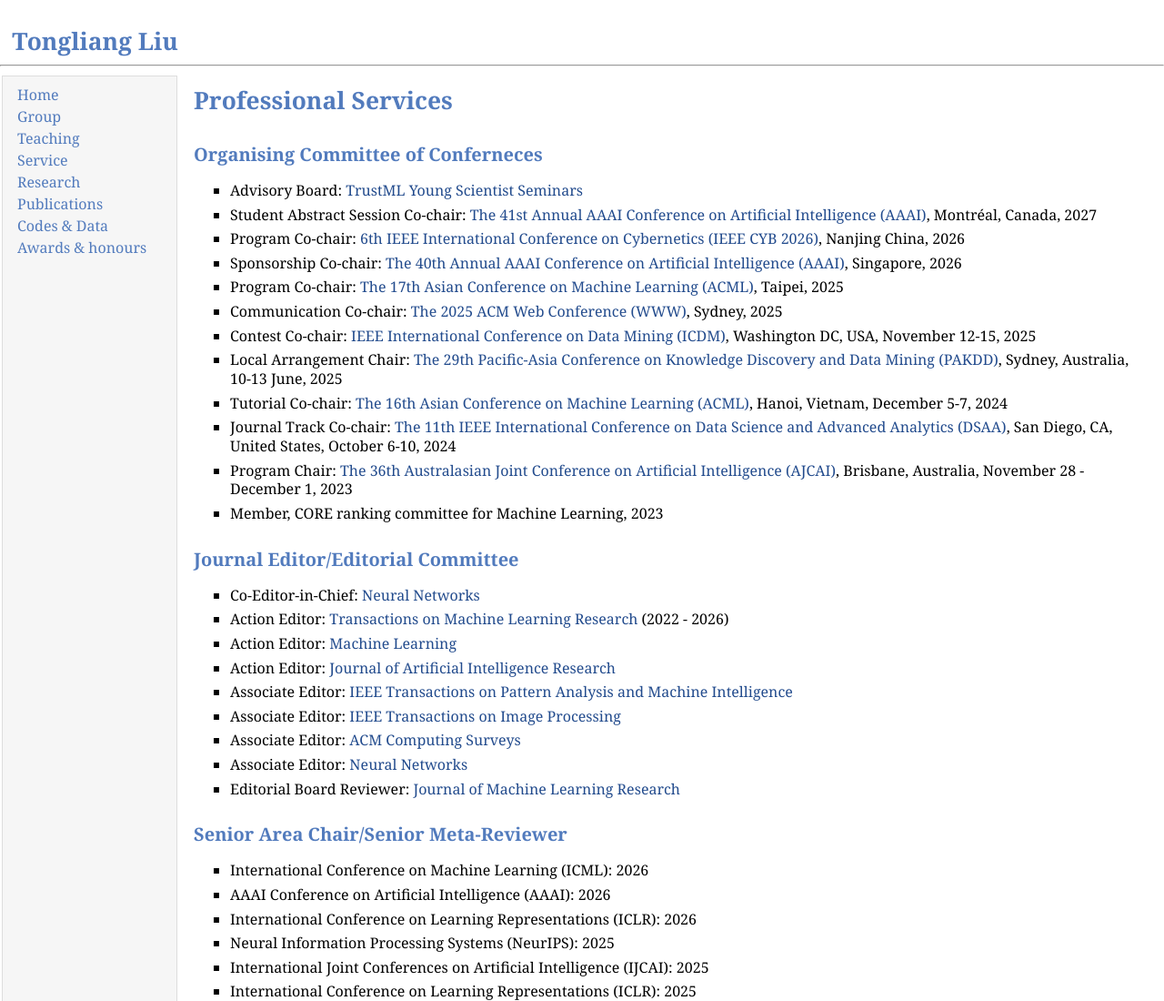
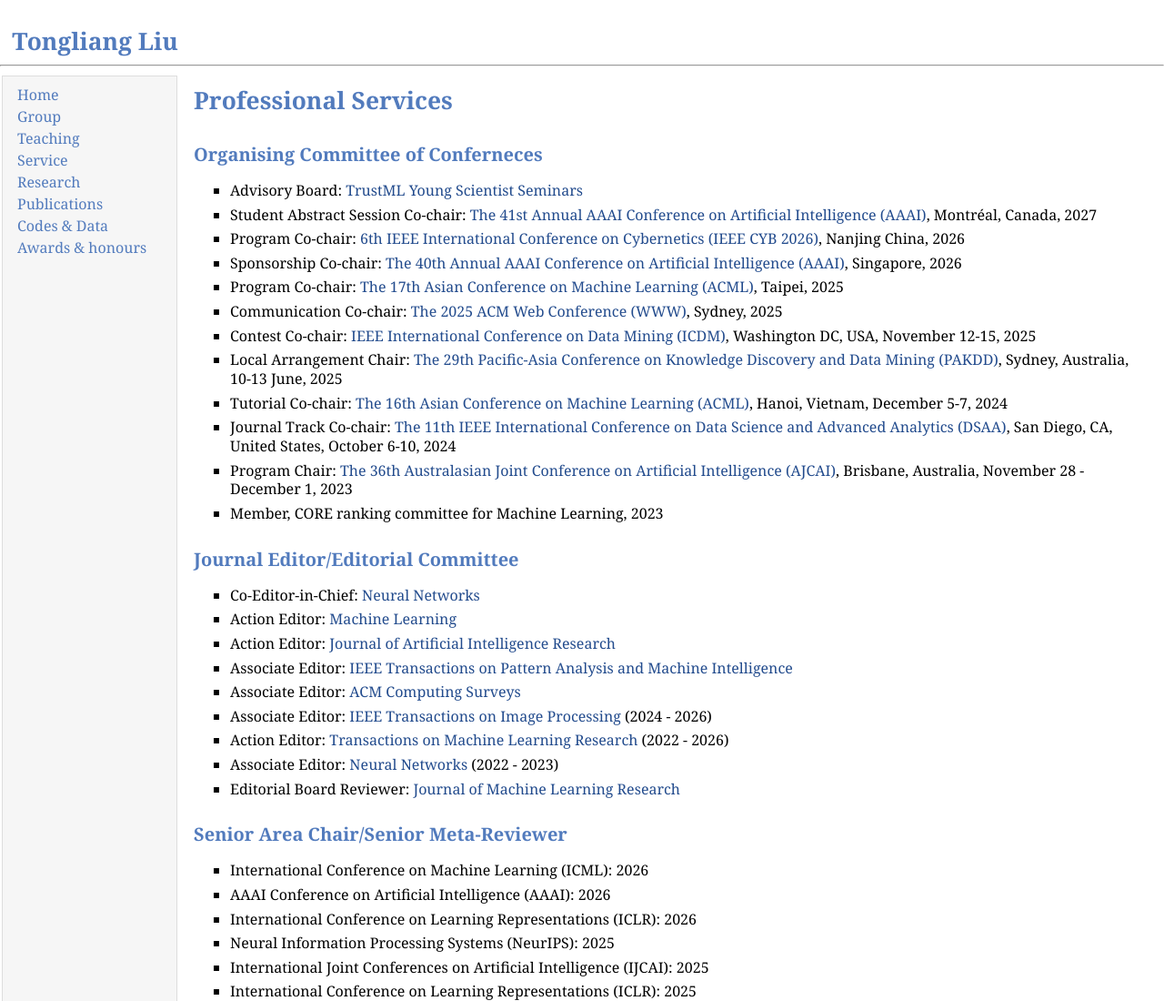
Before and after one commit to tongliang-liu/tongliang-liu.github.io, a plain HTML site: page service.html in a window 1280 px wide. Shown: the top 1100 px of the page at 91% size. Drawn offline with Linux system fonts and the light colour scheme.

Commit message:
Update service.html

```diff
--- a/service.html
+++ b/service.html
@@ -57,13 +57,13 @@
                         <h2><a name="profact"></a>Journal Editor/Editorial Committee</h2>
             <ul>
             <li><p>Co-Editor-in-Chief: <a href="https://www.sciencedirect.com/journal/neural-networks">Neural Networks</a></p></li>
-            <li><p>Action Editor: <a href="https://www.jmlr.org/tmlr/index.html">Transactions on Machine Learning Research</a> (2022 - 2026)</p></li>
             <li><p>Action Editor: <a href="https://www.springer.com/journal/10994">Machine Learning</a></p></li>
             <li><p>Action Editor: <a href="https://www.jair.org/index.php/jair">Journal of Artificial Intelligence Research</a></p></li>
             <li><p>Associate Editor: <a href="https://ieeexplore.ieee.org/xpl/RecentIssue.jsp?punumber=34">IEEE Transactions on Pattern Analysis and Machine Intelligence</a></p></li>
-            <li><p>Associate Editor: <a href="https://ieeexplore.ieee.org/xpl/RecentIssue.jsp?punumber=83">IEEE Transactions on Image Processing</a></p></li>
             <li><p>Associate Editor: <a href="https://dl.acm.org/journal/csur">ACM Computing Surveys</a></p></li>
-            <li><p>Associate Editor: <a href="https://www.journals.elsevier.com/neural-networks">Neural Networks</a></p></li>
+            <li><p>Associate Editor: <a href="https://ieeexplore.ieee.org/xpl/RecentIssue.jsp?punumber=83">IEEE Transactions on Image Processing</a> (2024 - 2026)</p></li>
+ <li><p>Action Editor: <a href="https://www.jmlr.org/tmlr/index.html">Transactions on Machine Learning Research</a> (2022 - 2026)</p></li>
+ <li><p>Associate Editor: <a href="https://www.journals.elsevier.com/neural-networks">Neural Networks</a> (2022 - 2023)</p></li>
 <!--             <li><p>Associate Editor: <a href="https://www.frontiersin.org/journals/artificial-intelligence">Frontiers in Artificial Intelligence</a></p></li>
             <li><p>Associate Editor: <a href="https://www.frontiersin.org/journals/big-data">Frontiers in Big Data</a></p></li> -->
             <li><p>Editorial Board Reviewer: <a href="https://www.jmlr.org/editorial-board.html">Journal of Machine Learning Research</a></p></li>
```
